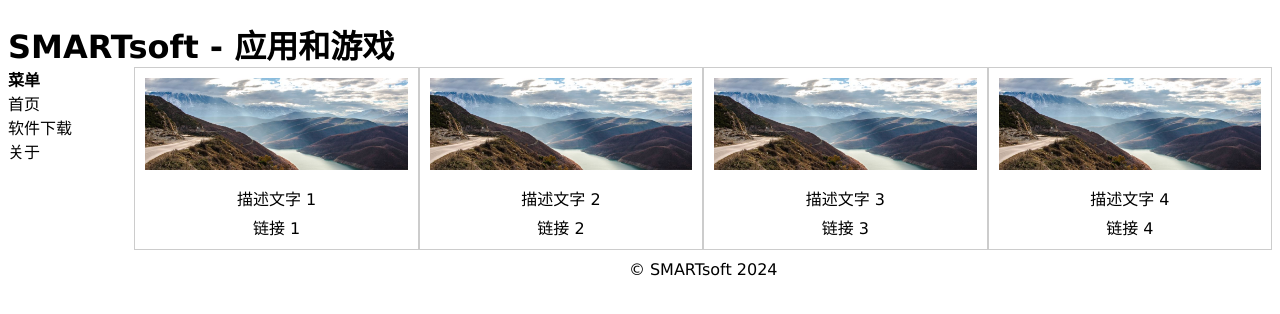
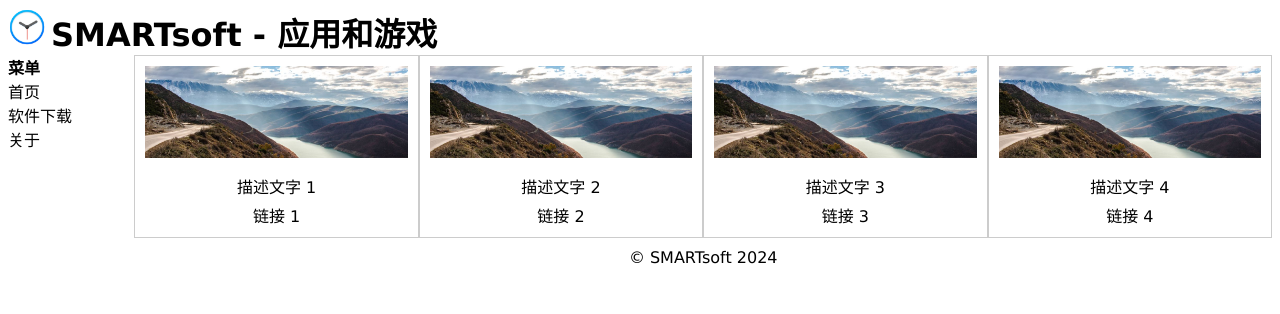
Before and after one commit to SMARTsoft-since-2019/smartsoft-since-2019.github.io, a plain HTML site: page software-download/index.html in a window 1280 px wide. Drawn offline with Linux system fonts and the light colour scheme.

Commit message:
Update index.html

```diff
--- a/software-download/index.html
+++ b/software-download/index.html
@@ -14,6 +14,9 @@
         .black-link:hover {
             color: gray;
         }
+        .no-wrap {
+            display: inline;
+        }
     </style>
 <title>SMARTsoft - 应用和游戏</title>
 </head>
@@ -22,7 +25,8 @@
 <div id="container" style="width:100%;height:100%">
 
 <div id="header">
-<h1 style="margin-bottom:0;height:12%">SMARTsoft - 应用和游戏</h1></div>
+<img src="/assets/favicon.png" alt="SMARTsoft ICO" width="3%" height="3%" class="no-wrap">
+<h1 style="margin-bottom:0;height:12%;display: inline;" class="no-wrap">SMARTsoft - 应用和游戏</h1></div>
 
 <div id="menu" style="height:80%;width:10%;float:left;">
 <b>菜单</b><br>
```
